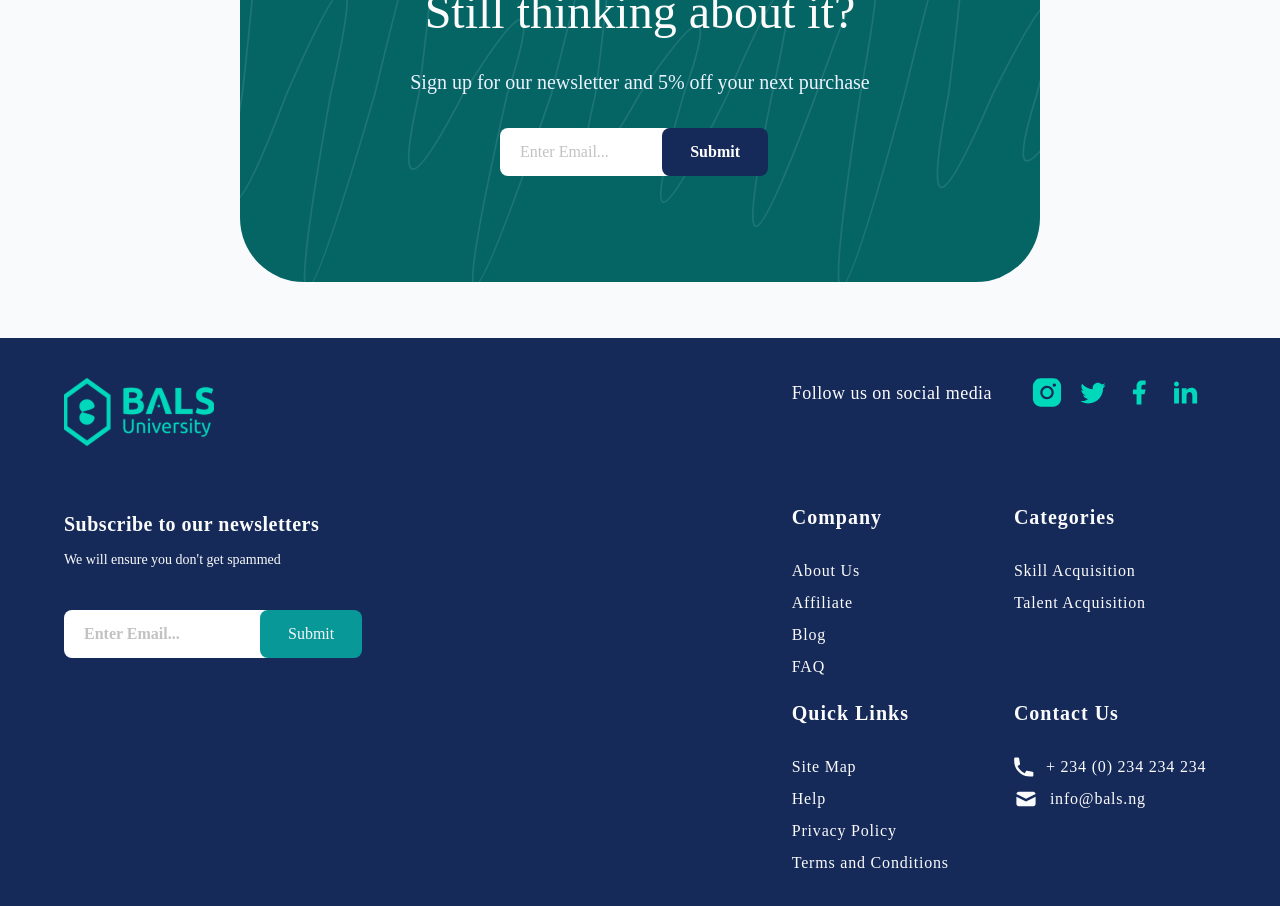
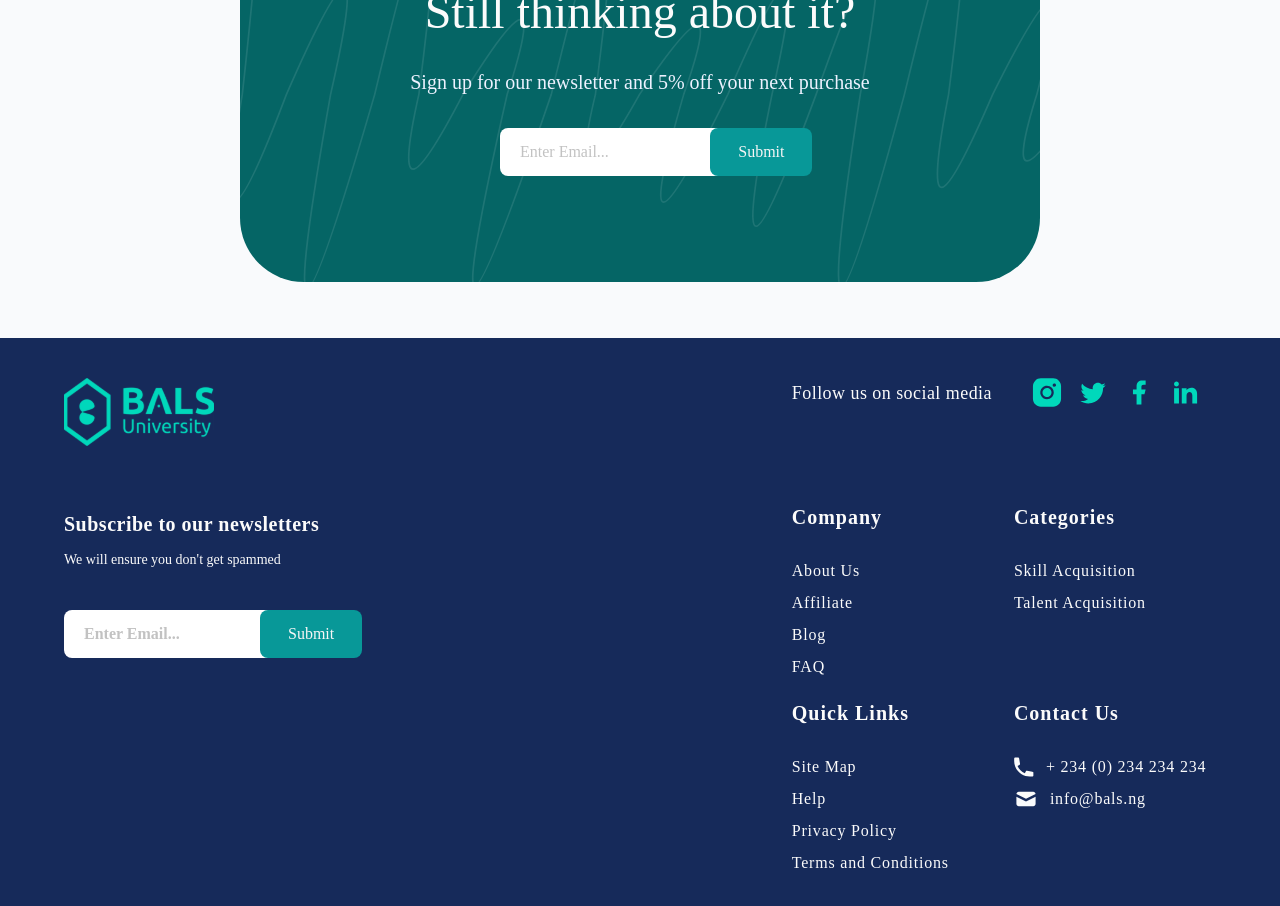
Before and after one commit to Balsuni/bals-university, a Next.js app: page /blog in a window 1280 px wide. Shown: the part 1220-2126 px from the top of the page. Built offline with nearby package versions, Linux system fonts and the light colour scheme; no server answers.

Commit message:
made changes to landing page

```diff
--- a/src/components/blog/header.tsx
+++ b/src/components/blog/header.tsx
@@ -30,10 +30,11 @@ const Header = () => {
               type="text"
               className="w-auto px-5 h-12 rounded-lg font-light"
               placeholder="Enter Email..."
+              required
             />
             <button
               type="submit"
-              className="relative bg-cyan1-500 px-7 py-1 rounded-lg text-gray-100 right-[120px] "
+              className="relative bg-cyan1-500 active:bg-cyan1-700 hover:bg-cyan1-400  px-7 py-1 rounded-lg text-gray-100 right-[120px] "
             >
               Subscribe
             </button>
--- a/src/components/blog/newsletter.tsx
+++ b/src/components/blog/newsletter.tsx
@@ -15,7 +15,7 @@ const Newsletter = () => {
         <h1 className=" px-10 sm:px-0 text-center text-sm sm:text-xl font-regular text-darkblue-50  w-[300px] sm:w-auto ">
           Sign up for our newsletter and 5% off your next purchase
         </h1>
-        <form className="flex w-[280px]   ">
+        {/* <form className="flex w-[280px]   ">
           <input
             type="text"
             className="w-10/12 px-5 h-12 rounded-lg  bg-white font-light"
@@ -27,6 +27,21 @@ const Newsletter = () => {
           >
             Submit
           </button>
+        </form> */}
+
+        <form className="flex w-[280px] h-12 items-center">
+          <input
+            type="email"
+            className="w-10/12 font-light text-gray-900 px-5 h-12 rounded-lg outline-none border-none"
+            placeholder="Enter Email..."
+            required
+          />
+          <button
+            type="submit"
+            className="bg-cyan1-500 active:bg-cyan1-700 hover:bg-cyan1-400  px-7 py-1 rounded-lg text-gray-100 absolute h-12 left-[180px] sm:left-[290px] md:left-[300px]    "
+          >
+            Submit
+          </button>
         </form>
       </div>
     </section>
--- a/src/components/landing/start.tsx
+++ b/src/components/landing/start.tsx
@@ -1,3 +1,4 @@
+import Link from "next/link";
 import React from "react";
 
 const Startup = () => {
@@ -14,6 +15,7 @@ const Startup = () => {
         </h1>
 
         <div className="flex flex-col sm:flex-row items-center justify-center gap-4 sm:gap-8 font-medium text-base sm:text-lg ">
+          <Link href="/students">
             <button
               type="submit"
               className="flex flex-row items-center bg-gray-50 px-4 sm:px-6  py-3 sm:py-4 rounded-lg border-gray-50 border-2 text-darkblue-500 gap-2 hover:bg-gray-100 hover:border-darkblue-500  "
@@ -34,6 +36,8 @@ const Startup = () => {
                 />
               </svg>
             </button>{" "}
+          </Link>
+          <Link href="/affiliate">
             <button
               type="submit"
               className="flex flex-row items-center gap-2 bg-inherit px-4 sm:px-6 py-3 sm:py-4 rounded-lg text-white border-2 border-white hover:border-darkblue-500 "
@@ -54,6 +58,7 @@ const Startup = () => {
                 />
               </svg>
             </button>
+          </Link>
         </div>
       </div>
     </section>
--- a/src/pages/contact-us.tsx
+++ b/src/pages/contact-us.tsx
@@ -58,7 +58,7 @@ const ContactUs = () => {
               />
               <button
                 type="submit"
-                className="flex bg-darkblue-500 w-fit m-auto justify-center px-16 py-3 text-gray-50 mt-10"
+                className="flex bg-darkblue-500 w-fit m-auto justify-center px-16 py-3 text-gray-50 mt-10 hover:bg-darkblue-400 focus:ring focus:bg-darkblue2-500 "
               >
                 Send message
                 <Image
```
Lines whose indentation alone changed are shown as unchanged.
